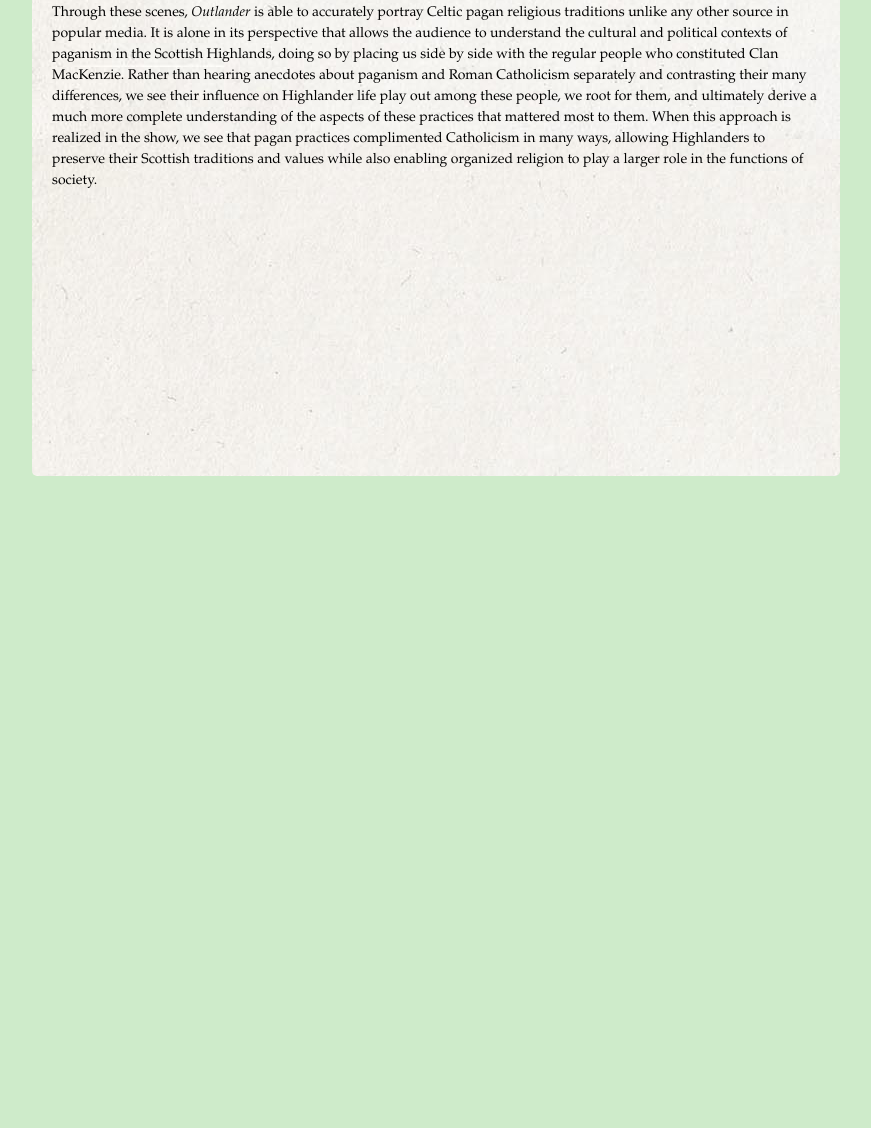
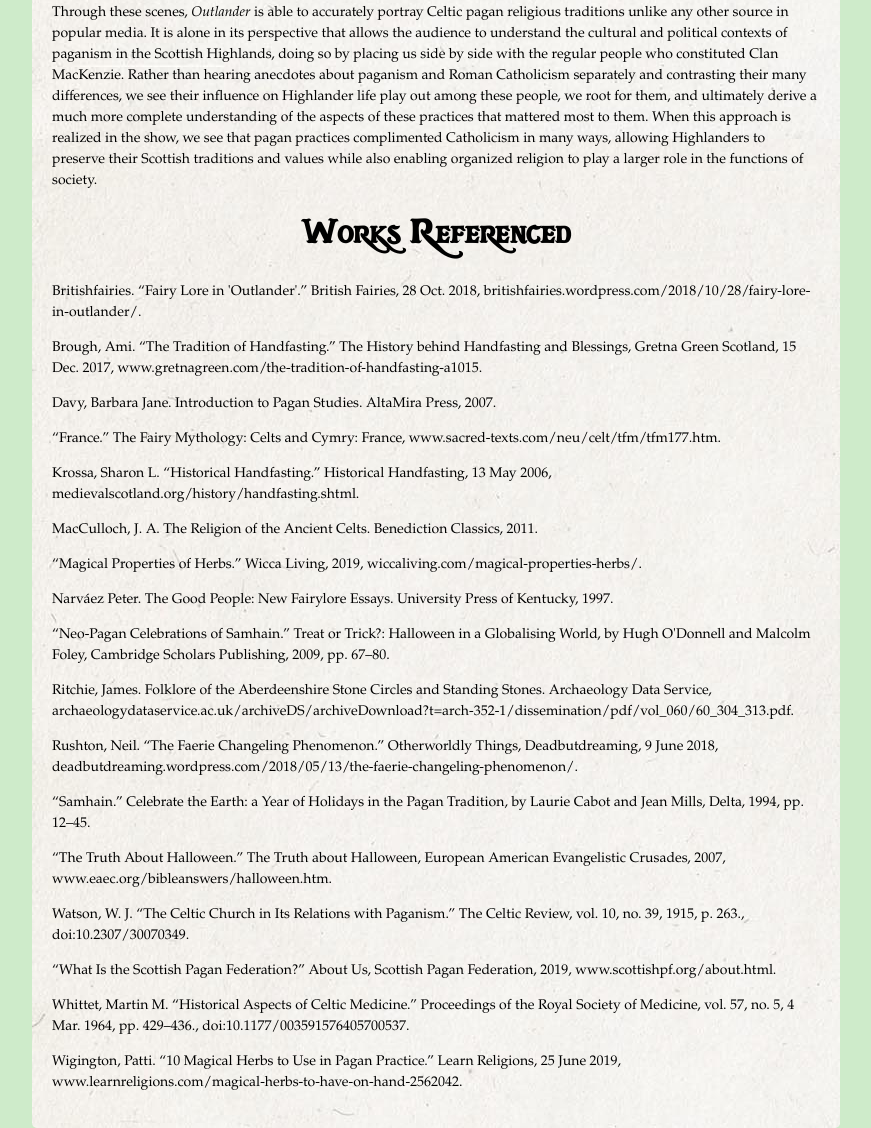
Before and after one commit to jacobwies/religion-in-outlander, a plain HTML site: page index.html in a window 1280 px wide. Shown: the part 10706-11834 px from the top of the page, without its empty margins (204-1075 px from the left). Before the commit the page ends 11182 px from the top, so only its background shows below. Drawn offline with nearby package versions, Linux system fonts and the light colour scheme.

Commit message:
fixed works referenced

```diff
--- a/index.html
+++ b/index.html
@@ -170,7 +170,25 @@
 			<img src="nun.jpg" class="image-right" style="width: 47%;">
 			<p>While it may be difficult to discern how exactly Claire feels about her faith after all of her anomalous adventures, it’s undeniable that she has become more “religious” throughout the series, in that she refers to religion for answers and consolation much more frequently than in her life beforehand. The religious fusion which she has adopted is unlike anything she could have inherited in the 20th century alone, as it draws from the unique beliefs, behaviors, and sense of belonging of a Highlander culture that stood pronounced in history as a time of extraordinary transition.</p>
 			<p>She challenged her firm adherence to science as she accepted the magic behind the supernatural events that happened to her on Samhain. She participated in a wedding ritual that was unknown to her yet ultimately formed one of her fondest memories, and further altered her behavior and mannerisms towards others to personify a character in Celtic folklore that reflected her outsider identity. All the while she found a place in her Scottish and French communities as a distinguished healer who still respected the religious beliefs of her patients and neighbors.</p>
-			<p id="end">Through these scenes, <em>Outlander</em> is able to accurately portray Celtic pagan religious traditions unlike any other source in popular media. It is alone in its perspective that allows the audience to understand the cultural and political contexts of paganism in the Scottish Highlands, doing so by placing us side by side with the regular people who constituted Clan MacKenzie. Rather than hearing anecdotes about paganism and Roman Catholicism separately and contrasting their many differences, we see their influence on Highlander life play out among these people, we root for them, and ultimately derive a much more complete understanding of the aspects of these practices that mattered most to them. When this approach is realized in the show, we see that pagan practices complimented Catholicism in many ways, allowing Highlanders to preserve their Scottish traditions and values while also enabling organized religion to play a larger role in the functions of society.</p>
+			<p>Through these scenes, <em>Outlander</em> is able to accurately portray Celtic pagan religious traditions unlike any other source in popular media. It is alone in its perspective that allows the audience to understand the cultural and political contexts of paganism in the Scottish Highlands, doing so by placing us side by side with the regular people who constituted Clan MacKenzie. Rather than hearing anecdotes about paganism and Roman Catholicism separately and contrasting their many differences, we see their influence on Highlander life play out among these people, we root for them, and ultimately derive a much more complete understanding of the aspects of these practices that mattered most to them. When this approach is realized in the show, we see that pagan practices complimented Catholicism in many ways, allowing Highlanders to preserve their Scottish traditions and values while also enabling organized religion to play a larger role in the functions of society.</p>
+			<h1>Works Referenced</h1>
+			<p>Britishfairies. “Fairy Lore in 'Outlander'.” British Fairies, 28 Oct. 2018, britishfairies.wordpress.com/2018/10/28/fairy-lore-in-outlander/.</p>
+			<p>Brough, Ami. “The Tradition of Handfasting.” The History behind Handfasting and Blessings, Gretna Green Scotland, 15 Dec. 2017, www.gretnagreen.com/the-tradition-of-handfasting-a1015.</p>
+			<p>Davy, Barbara Jane. Introduction to Pagan Studies. AltaMira Press, 2007.</p>
+			<p>“France.” The Fairy Mythology: Celts and Cymry: France, www.sacred-texts.com/neu/celt/tfm/tfm177.htm.</p>
+			<p>Krossa, Sharon L. “Historical Handfasting.” Historical Handfasting, 13 May 2006, medievalscotland.org/history/handfasting.shtml.</p>
+			<p>MacCulloch, J. A. The Religion of the Ancient Celts. Benediction Classics, 2011.</p>
+			<p>“Magical Properties of Herbs.” Wicca Living, 2019, wiccaliving.com/magical-properties-herbs/.</p>
+			<p>Narváez Peter. The Good People: New Fairylore Essays. University Press of Kentucky, 1997.</p>
+			<p>“Neo-Pagan Celebrations of Samhain.” Treat or Trick?: Halloween in a Globalising World, by Hugh O'Donnell and Malcolm Foley, Cambridge Scholars Publishing, 2009, pp. 67–80.</p>
+			<p>Ritchie, James. Folklore of the Aberdeenshire Stone Circles and Standing Stones. Archaeology Data Service, archaeologydataservice.ac.uk/archiveDS/archiveDownload?t=arch-352-1/dissemination/pdf/vol_060/60_304_313.pdf.</p>
+			<p>Rushton, Neil. “The Faerie Changeling Phenomenon.” Otherworldly Things, Deadbutdreaming, 9 June 2018, deadbutdreaming.wordpress.com/2018/05/13/the-faerie-changeling-phenomenon/.</p>
+			<p>“Samhain.” Celebrate the Earth: a Year of Holidays in the Pagan Tradition, by Laurie Cabot and Jean Mills, Delta, 1994, pp. 12–45.</p>
+			<p>“The Truth About Halloween.” The Truth about Halloween, European American Evangelistic Crusades, 2007, www.eaec.org/bibleanswers/halloween.htm.</p>
+			<p>Watson, W. J. “The Celtic Church in Its Relations with Paganism.” The Celtic Review, vol. 10, no. 39, 1915, p. 263., doi:10.2307/30070349.</p>
+			<p>“What Is the Scottish Pagan Federation?” About Us, Scottish Pagan Federation, 2019, www.scottishpf.org/about.html.</p>
+			<p>Whittet, Martin M. “Historical Aspects of Celtic Medicine.” Proceedings of the Royal Society of Medicine, vol. 57, no. 5, 4 Mar. 1964, pp. 429–436., doi:10.1177/003591576405700537.</p>
+			<p>Wigington, Patti. “10 Magical Herbs to Use in Pagan Practice.” Learn Religions, 25 June 2019, www.learnreligions.com/magical-herbs-to-have-on-hand-2562042.</p>
 		</div>
 	<body>
 	<script>
@@ -179,7 +197,7 @@
 			$(document).scroll(function() {
 				var scroll = $(window).scrollTop();
 				$('.background-image').each(function( index ) {
-					height=scroll / (1+0.0035*index);
+					height=scroll / (1+0.0033*index);
 					if(scroll <= $(window).height() - document.body.clientHeight * 1.5){
 						$(this).css("transform", 'translateY('+height+'px)');
 					}
```
